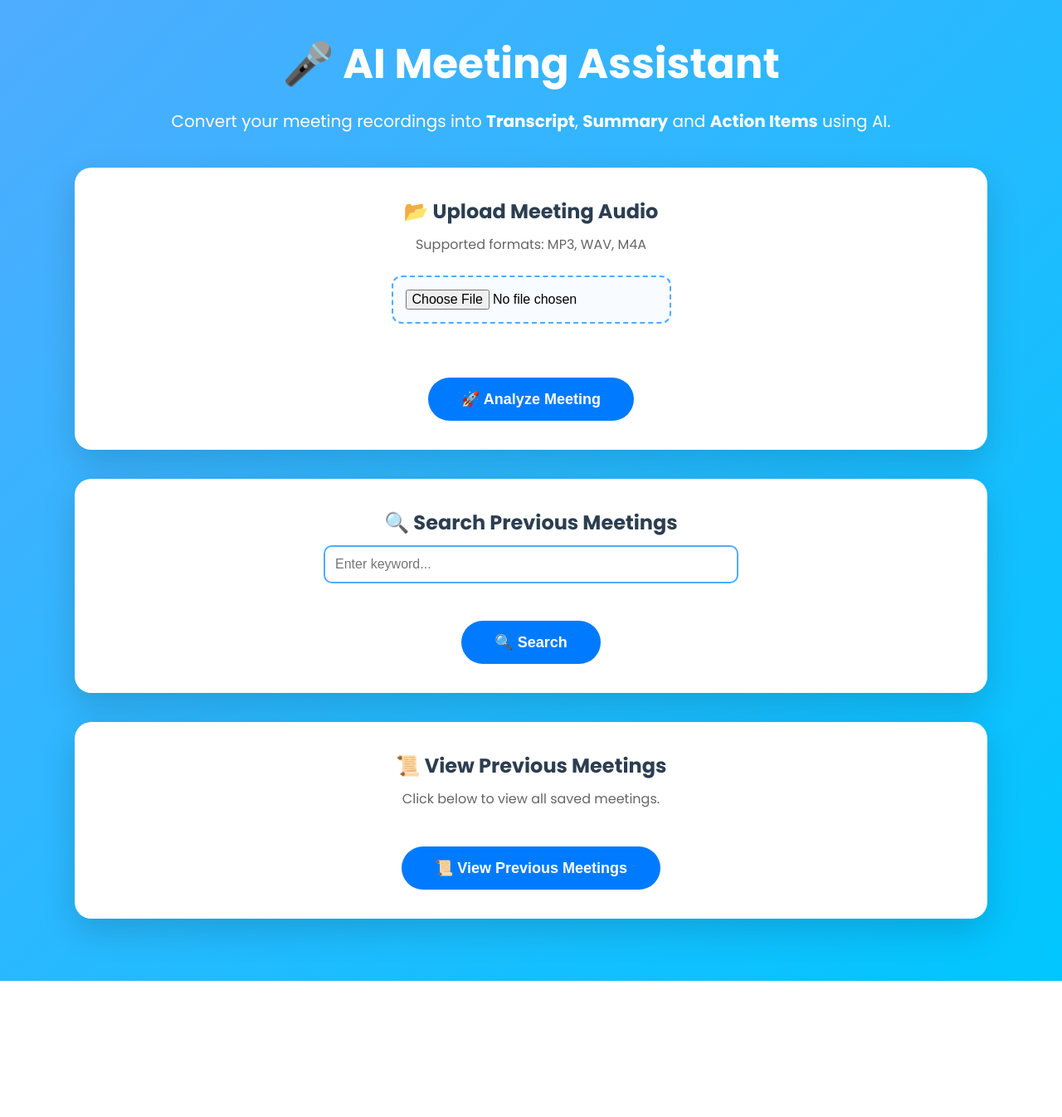
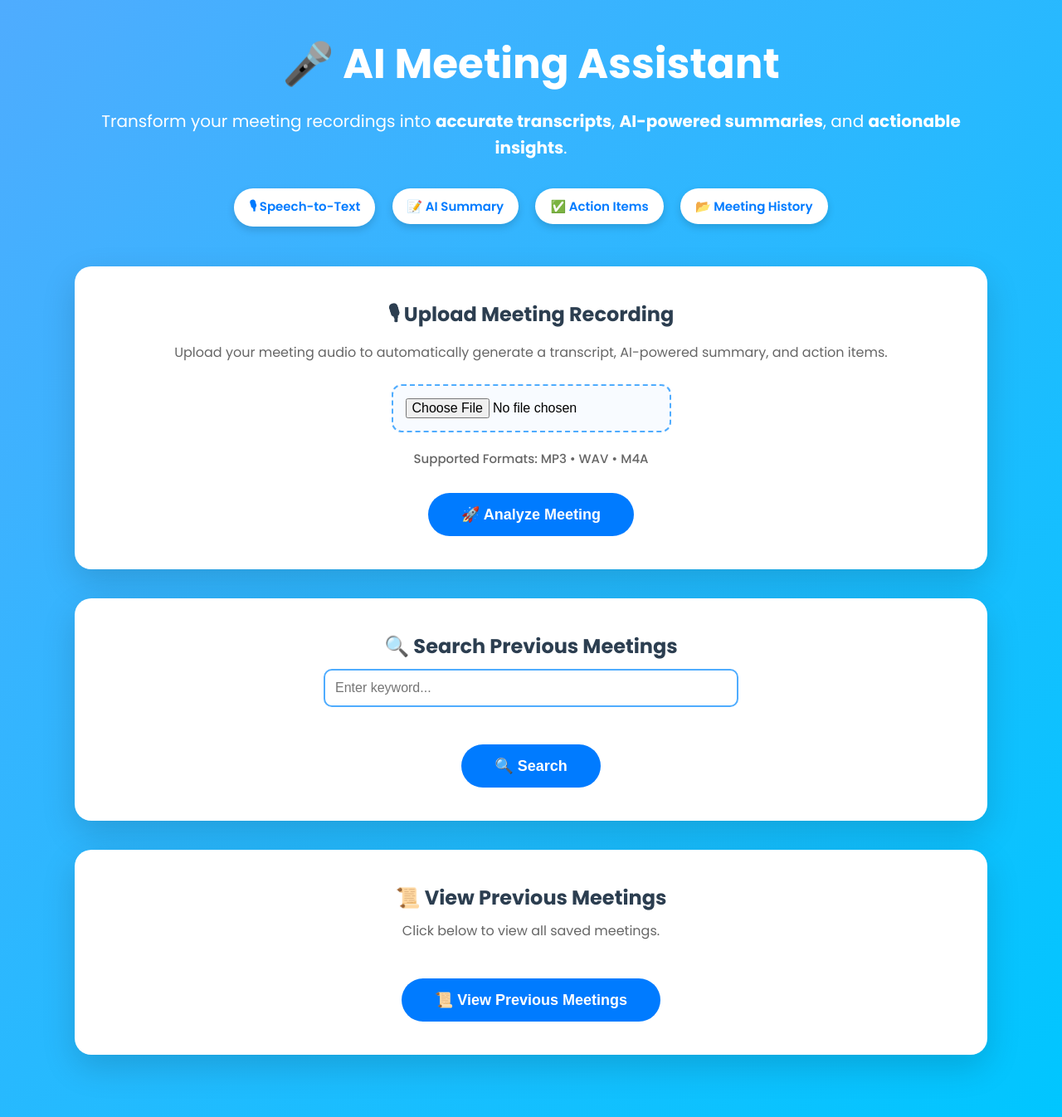
Before and after one commit to priya939287-bit/AI-Meeting-Assistant, a Flask app: page / in a window 1280 px wide. Shown: the whole page at 83% size. Before the commit the page ends 1182 px from the top, so only its background shows below. Run offline with Flask 3, Linux system fonts and the light colour scheme.

Commit message:
Enhanced UI and improved meeting history

```diff
--- a/static/css/style.css
+++ b/static/css/style.css
@@ -47,11 +47,26 @@ body{
 .upload-card{
 
     background:white;
+
     border-radius:20px;
-    padding:35px;
+
+    padding:40px;
+
     text-align:center;
+
     box-shadow:0 15px 40px rgba(0,0,0,0.15);
+
     margin-bottom:35px;
+
+    transition:0.3s;
+
+}
+
+.upload-card:hover{
+
+    transform:translateY(-5px);
+
+    box-shadow:0 20px 45px rgba(0,0,0,0.18);
 
 }
 
@@ -66,6 +81,7 @@ body{
 
     color:#666;
     margin-bottom:25px;
+    line-height:1.6;
 
 }
 
@@ -88,6 +104,20 @@ body{
     background:#f8fbff;
     cursor:pointer;
     font-size:16px;
+
+}
+
+.supported-formats{
+
+    margin-top:15px;
+
+    margin-bottom:10px;
+
+    color:#666;
+
+    font-size:15px;
+
+    font-weight:500;
 
 }
 
@@ -188,3 +218,93 @@ hr{
     border-top:2px solid #ddd;
 
 }
+
+/* ===== Feature Tags ===== */
+
+.feature-tags{
+
+    margin-top:25px;
+
+}
+
+.feature-tags span{
+
+    display:inline-block;
+
+    margin:8px;
+
+    padding:10px 18px;
+
+    background:white;
+
+    color:#007BFF;
+
+    border-radius:25px;
+
+    font-size:15px;
+
+    font-weight:600;
+
+    box-shadow:0 4px 10px rgba(0,0,0,0.15);
+
+    transition:0.3s;
+
+}
+
+.feature-tags span:hover{
+
+    background:#007BFF;
+
+    color:white;
+
+    transform:translateY(-3px);
+
+}
+
+/* ===== Result Content ===== */
+
+.result-content{
+
+    background:#f8fbff;
+
+    border:1px solid #dbeafe;
+
+    border-radius:12px;
+
+    padding:20px;
+
+    margin-top:15px;
+
+    max-height:300px;
+
+    overflow-y:auto;
+
+}
+
+.result-content p{
+
+    color:#333;
+
+    font-size:17px;
+
+    line-height:1.8;
+
+    text-align:justify;
+
+}
+
+.result-content ul{
+
+    padding-left:25px;
+
+}
+
+.result-content li{
+
+    margin-bottom:10px;
+
+    color:#333;
+
+    font-size:17px;
+
+}
--- a/templates/index.html
+++ b/templates/index.html
@@ -1,4 +1,3 @@
-
 <!DOCTYPE html>
 <html lang="en">
 
@@ -30,20 +29,35 @@
             <h1>🎤 AI Meeting Assistant</h1>
 
             <p>
-                Convert your meeting recordings into
-                <strong>Transcript</strong>,
-                <strong>Summary</strong> and
-                <strong>Action Items</strong> using AI.
+                Transform your meeting recordings into
+                <strong>accurate transcripts</strong>,
+                <strong>AI-powered summaries</strong>,
+                and <strong>actionable insights</strong>.
             </p>
+
+            <div class="feature-tags">
+
+                <span>🎙 Speech-to-Text</span>
+
+                <span>📝 AI Summary</span>
+
+                <span>✅ Action Items</span>
+
+                <span>📂 Meeting History</span>
 
             </div>
 
+        </div>
+
+        <!-- Upload Card -->
+
         <div class="upload-card">
 
-            <h2>📂 Upload Meeting Audio</h2>
+            <h2>🎙 Upload Meeting Recording</h2>
 
             <p class="upload-text">
-                Supported formats: MP3, WAV, M4A
+                Upload your meeting audio to automatically generate
+                a transcript, AI-powered summary, and action items.
             </p>
 
             <form action="/upload"
@@ -60,7 +74,9 @@
 
                 </div>
 
-                <br>
+                <p class="supported-formats">
+                    Supported Formats: MP3 • WAV • M4A
+                </p>
 
                 <button type="submit">
                     🚀 Analyze Meeting
@@ -69,6 +85,8 @@
             </form>
 
         </div>
+
+        <!-- Search Card -->
 
         <div class="upload-card">
 
@@ -92,6 +110,8 @@
 
         </div>
 
+        <!-- View Meetings -->
+
         <div class="upload-card">
 
             <h2>📜 View Previous Meetings</h2>
@@ -110,34 +130,44 @@
 
         </div>
 
+        <!-- Transcript -->
+
         {% if transcript %}
 
         <div class="result-card">
 
-            <h2>🎤 Transcript</h2>
+            <h2>🎤 Meeting Transcript</h2>
+
+            <div class="result-content">
 
                 <p>{{ transcript }}</p>
 
             </div>
 
+        </div>
+
         {% endif %}
+
+        <!-- Summary -->
 
         {% if summary %}
 
         <div class="result-card">
 
-            <h2>📝 AI Summary</h2>
+            <h2>📝 AI Meeting Summary</h2>
+
+            <div class="result-content">
 
                 <p>{{ summary }}</p>
+
+            </div>
 
             <br>
 
             <a href="{{ url_for('download_summary', summary=summary) }}">
 
                 <button>
-
                     📥 Download Summary
-
                 </button>
 
             </a>
@@ -146,11 +176,15 @@
 
         {% endif %}
 
+        <!-- Action Items -->
+
         {% if actions %}
 
         <div class="result-card">
 
             <h2>✅ Action Items</h2>
+
+            <div class="result-content">
 
                 <ul>
 
@@ -164,6 +198,8 @@
 
             </div>
 
+        </div>
+
         {% endif %}
 
     </div>
```
Also changed, not shown: templates/meetings.html (+31 -9 lines), 1 other file. Lines whose indentation alone changed are shown as unchanged.
